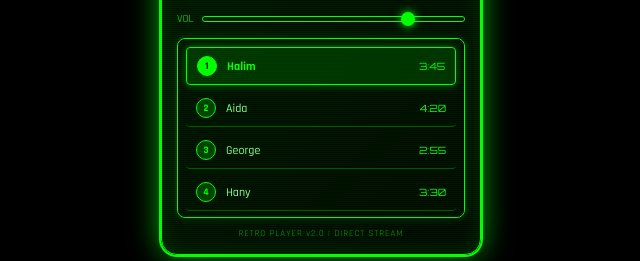
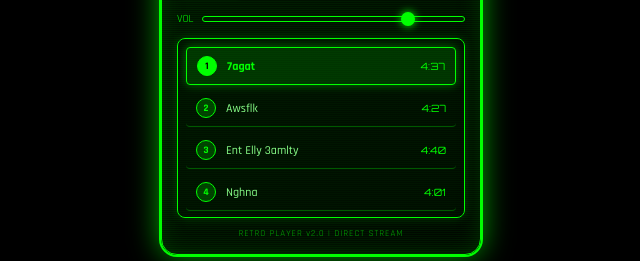
Before and after one commit to bolae700/RetroSynth, a plain HTML site: page index.html in a window 1280 px wide. Shown: the part 438-699 px from the top of the page, 319-959 px from the left. Drawn offline with Linux system fonts and the light colour scheme.

Commit message:
Update index.html

```diff
--- a/index.html
+++ b/index.html
@@ -408,19 +408,19 @@
     <script>
         // Music tracks with direct URLs
         const tracks = [
-            { id: 1, name: "Halim", url: "https://audio.jukehost.co.uk/XX17oz6KqB8M6lrnHYYfzOMOEEPnZSHK", duration: "3:45" },
-            { id: 2, name: "Aida", url: "https://audio.jukehost.co.uk/hh2O6DbJvjPvW7JEHEb5UDzIMSnj0cbl", duration: "4:20" },
-            { id: 3, name: "George", url: "https://audio.jukehost.co.uk/nFY5k6c8KY9LZJ6hY4nqsqzmHNrxiGLV", duration: "2:55" },
-            { id: 4, name: "Hany", url: "https://audio.jukehost.co.uk/RYc0ju7U8mTU5PMrh2gMWUYyIw9bTAHh", duration: "3:30" },
-            { id: 5, name: "Hassan", url: "https://audio.jukehost.co.uk/eG4V5QGpZfOoUyNhGc5dsNnP6NTLQFVs", duration: "3:15" },
-            { id: 6, name: "Mostafa", url: "https://audio.jukehost.co.uk/a5e4wPgOQXuLJxoe9g3ce8hyjeAJQwCJ", duration: "4:05" },
-            { id: 7, name: "Maia", url: "https://audio.jukehost.co.uk/myCPt9ZjRHciiM0mPRWvGNvrv3UvZVQf", duration: "3:50" },
-            { id: 8, name: "Warda", url: "https://audio.jukehost.co.uk/SgVafxNk6kzCfo5Iz3deO4JKpEeoKMwp", duration: "3:25" },
-            { id: 9, name: "Walid", url: "https://audio.jukehost.co.uk/M6UPHVWra0iW7wIS6PxfdbkvUv9MzlYx", duration: "4:10" },
-            { id: 10, name: "Soad", url: "https://audio.jukehost.co.uk/9VYjs6t6ssSZcFmdjCpiHUt7KjnGc1VJ", duration: "3:40" },
-            { id: 11, name: "Shadia", url: "https://audio.jukehost.co.uk/NsUgVNeUKz4Yi0rkBV3ML3AeYddJMv4C", duration: "3:55" },
-            { id: 12, name: "Halim", url: "https://audio.jukehost.co.uk/4ZiTow4VNTU7xwWYKZm4qXrfJXngUViA", duration: "4:00" },
-            { id: 13, name: "Hamid & Abbas", url: "https://audio.jukehost.co.uk/I5cPxGB3AI1EReoG7CcjQnzygbPVJ3Ed", duration: "3:20" }
+            { id: 1, name: "7agat", url: "https://audio.jukehost.co.uk/gjH2MBJDYuH7HEX788UE0HaQqVyFbvjv", duration: "4:37" },
+            { id: 2, name: "Awsflk", url: "https://audio.jukehost.co.uk/wMLygBX1aVYJgx7Qnf1EAJJiDgSy0o2j", duration: "4:27" },
+            { id: 3, name: "Ent Elly 3amlty", url: "https://audio.jukehost.co.uk/yahATprp8RrM9Wh4OPHxhFqjv0Zn0780", duration: "4:40" },
+            { id: 4, name: "Nghna", url: "https://audio.jukehost.co.uk/R6hp6mTYhkkXlrlrx4tPia0r1adxZjon", duration: "4:01" },
+            { id: 5, name: "Kol Sana", url: "https://audio.jukehost.co.uk/stsKQAUsqa1nMqfFEyIZBDquOhyaKgrc", duration: "4:32" },
+            { id: 6, name: "Eskoti", url: "https://audio.jukehost.co.uk/gVvKZJ6qgJdzJWNNuQJf2i8ZQjniADL7", duration: "3:56" },
+            { id: 7, name: "Kol Elly Fat", url: "https://audio.jukehost.co.uk/Lsj8s37oWEChvBysiCWekYJJlqlCXvax", duration: "3:53" },
+            { id: 8, name: "Bts3b 3lia Nafsi", url: "https://audio.jukehost.co.uk/rXqgRIQVxA6tGwikYVydedV4Wg85HiCP", duration: "3:44" },
+            { id: 9, name: "Elly Gai A7la", url: "https://audio.jukehost.co.uk/fwp855wgunbmUvTdPLbZldVI4lt5jhJ6", duration: "5:15" },
+            { id: 10, name: "Ya 3ini", url: "https://audio.jukehost.co.uk/8WYB3itQz2bLqCT3ZugjRo0RFPvLjCRD", duration: "4:11" },
+            { id: 11, name: "El Tofan", url: "https://audio.jukehost.co.uk/tzptUH0si7w8zecQ8aLMau4Gzvk35bJ3", duration: "4:42" },
+            { id: 12, name: "Ma Ttghiri", url: "https://audio.jukehost.co.uk/5xfVZ0UBNnE8G6Y0uS5gW0osyli4Mr6A", duration: "4:23" },
+            { id: 13, name: "Lolak", url: "https://audio.jukehost.co.uk/570CFW5i5OyvE9pDmNYaoLsfXWoWW7s3", duration: "2:55" }
         ];
 
         // Global variables
```
